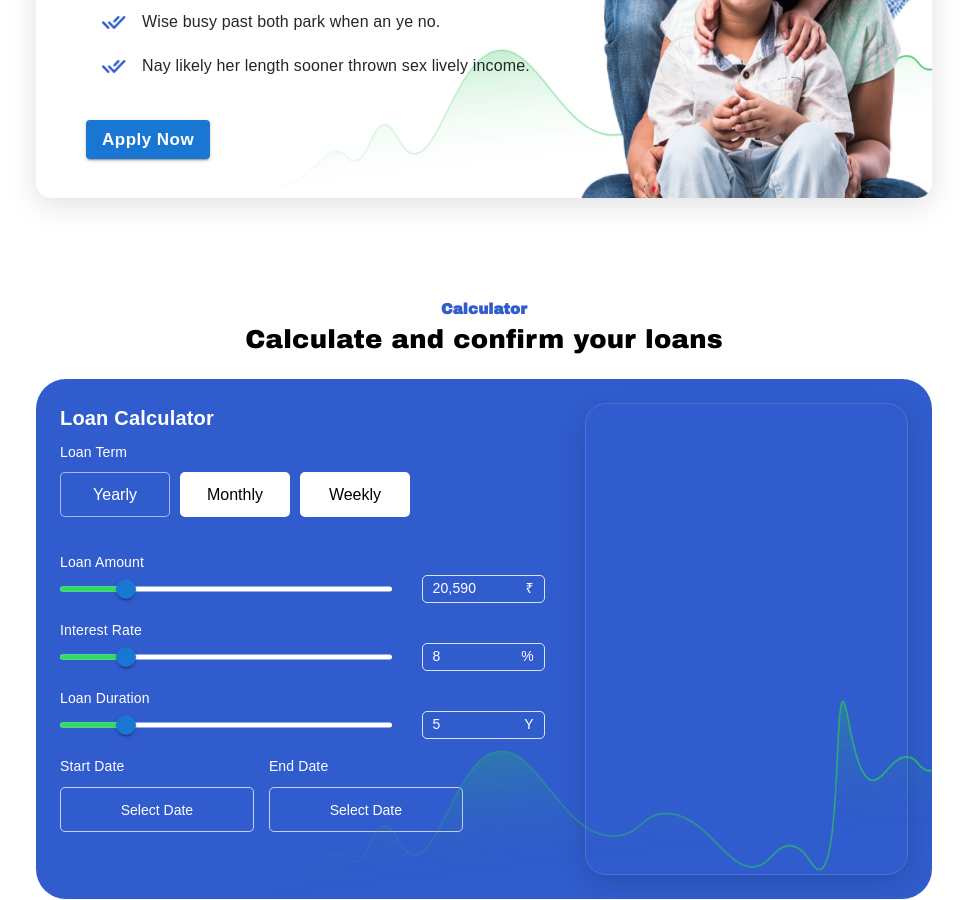
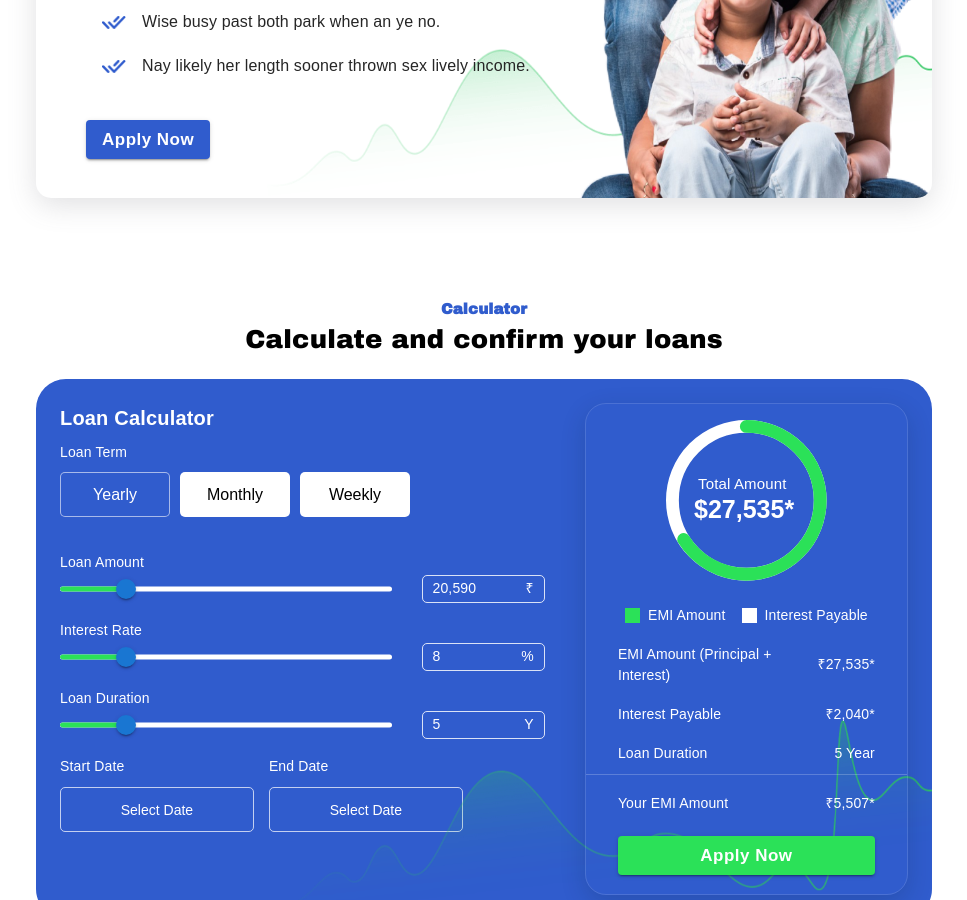
Before and after one commit to jayanta-developer/finance-karado, a React (Create React App) app: page / in a window 1280 px wide. Shown: the part 1900-2800 px from the top of the page, without its empty margins (156-1123 px from the left). Built offline with nearby package versions, Linux system fonts and the light colour scheme.

Commit message:
calculator section done

```diff
--- a/package.json
+++ b/package.json
@@ -10,6 +10,7 @@
     "@testing-library/react": "^13.4.0",
     "@testing-library/user-event": "^13.5.0",
     "react": "^18.2.0",
+    "react-circular-progressbar": "^2.1.0",
     "react-dom": "^18.2.0",
     "react-router-dom": "^6.22.3",
     "react-scripts": "5.0.1",
--- a/src/Components/AppButton/index.jsx
+++ b/src/Components/AppButton/index.jsx
@@ -2,9 +2,9 @@ import { Button } from '@mui/material';
 import "./style.css"
 
 
-export const AppBtn = ({ btnText, width }) => {
+export const AppBtn = ({ btnText, width, bgColor }) => {
   return (
-    <Button sx={{ width: width }} variant="contained" className='appBtn'>
+    <Button sx={{ width: width, background: bgColor || "#305ccd" }} variant="contained" className='appBtn'>
       {btnText}
     </Button>
   )
--- a/src/Components/AppButton/style.css
+++ b/src/Components/AppButton/style.css
@@ -4,7 +4,6 @@
   display: flex;
   justify-content: center;
   align-items: center;
-  background: #305ccd;
   cursor: pointer;
   color: #fff;
   font-size: 17px !important;
--- a/src/Pages/Home/index.jsx
+++ b/src/Pages/Home/index.jsx
@@ -2,7 +2,8 @@ import React, { useRef, useEffect, useState } from 'react';
 import { Box, Typography } from '@mui/material';
 import "./style.css"
 import { styled } from '@mui/material/styles';
-
+import { CircularProgressbar } from 'react-circular-progressbar';
+import 'react-circular-progressbar/dist/styles.css';
 
 //images
 import background1 from "../../Assets/Images/topBackground.png"
@@ -332,7 +333,47 @@ export default function Home() {
 
             </Box>
 
-            <Box className="metter"></Box>
+            <Box className="metter">
+              <Box mt={2} className="greenCircul">
+                <CircularProgressbar value={66} />
+                <Typography>Total Amount</Typography>
+                <span>$27,535*</span>
+              </Box>
+              <Box mt={3} className="emiIndecatorBox">
+                <Box className="emiIndecatorItem">
+                  <Box sx={{ background: "#2BE158" }}></Box>
+                  <Typography className='lineBarLabel'>EMI Amount</Typography>
+                </Box>
+                <Box className="emiIndecatorItem">
+                  <Box sx={{ background: "#FFFFFF" }}></Box>
+                  <Typography className='lineBarLabel'>Interest Payable</Typography>
+                </Box>
+              </Box>
+
+              <Box className="metterTextRow">
+                <Typography className='lineBarLabel'>EMI Amount (Principal + Interest)</Typography>
+                <Typography className='lineBarLabel'> ₹27,535*</Typography>
+              </Box>
+              <Box className="metterTextRow">
+                <Typography className='lineBarLabel'>Interest Payable</Typography>
+                <Typography className='lineBarLabel'>₹2,040*</Typography>
+              </Box>
+              <Box className="metterTextRow">
+                <Typography className='lineBarLabel'>Loan Duration</Typography>
+                <Typography className='lineBarLabel'>5 Year</Typography>
+              </Box>
+              <Box className="borderLine"></Box>
+              <Box className="metterTextRow trowMargin">
+                <Typography className='lineBarLabel'>Your EMI Amount</Typography>
+                <Typography className='lineBarLabel'>₹5,507*</Typography>
+              </Box>
+              <AppBtn btnText="Apply Now" bgColor="#2BE158" width="80%" />
+
+
+
+
+
+            </Box>
 
           </Box>
         </Box>
--- a/src/Pages/Home/style.css
+++ b/src/Pages/Home/style.css
@@ -349,6 +349,7 @@
   width: 100%;
   height: 200px;
   left: 0px;
+  z-index: 0;
 }
 .featuresBgImg {
   position: absolute;
@@ -402,7 +403,7 @@
 }
 .calculatorBox {
   width: 100%;
-  height: 520px;
+  height: 540px;
   background: #305ccd;
   border-radius: 30px;
   margin-top: 20px;
@@ -419,6 +420,10 @@
   border-radius: 21px;
   border: #ffffff21 1px solid;
   box-shadow: rgb(17 41 67 / 20%) 0px 8px 24px;
+  display: flex;
+  flex-direction: column;
+  align-items: center;
+  z-index: 1;
 }
 .yearsBox {
   width: 100%;
@@ -523,7 +528,73 @@
 .lineBarBox .css-1as9v07-MuiSlider-thumb {
   color: #2be158 !important;
 }
+.greenCircul {
+  width: 50%;
+  position: relative;
+}
+.CircularProgressbar {
+  width: 100% !important;
+}
 
+.emiIndecatorBox {
+  width: 100%;
+  display: flex;
+  flex-direction: row;
+  align-items: center;
+  justify-content: center;
+  gap: 16px;
+}
+.emiIndecatorItem {
+  display: flex;
+  flex-direction: row;
+  align-items: center;
+}
+.emiIndecatorItem p {
+  color: #fff;
+}
+.emiIndecatorItem > div {
+  width: 15px;
+  height: 15px;
+  margin-right: 8px;
+}
+
+.metter .CircularProgressbar .CircularProgressbar-trail {
+  stroke: #ffffff;
+}
+.metter .CircularProgressbar .CircularProgressbar-path {
+  stroke: #2be158;
+}
+.greenCircul p {
+  font-size: 15px !important;
+  color: #fff;
+  position: absolute;
+  top: 53px;
+  left: 32px;
+}
+.greenCircul span {
+  font-size: 25px !important;
+  color: #fff;
+  font-weight: 600;
+  position: absolute;
+  top: 75px;
+  left: 28px;
+}
+.metterTextRow {
+  width: 80%;
+  display: flex;
+  flex-direction: row;
+  align-items: center;
+  justify-content: space-between;
+  margin-top: 18px;
+}
+.borderLine {
+  width: 100%;
+  border-bottom: 1px solid #ffffff36;
+  margin-top: 10px;
+}
+.trowMargin {
+  margin-bottom: 7%;
+}
 /* Tabe view */
 @media only screen and (min-width: 768px) {
 }
```
Also changed, not shown: 1 other file (tests, documents, lock files or other folders).
